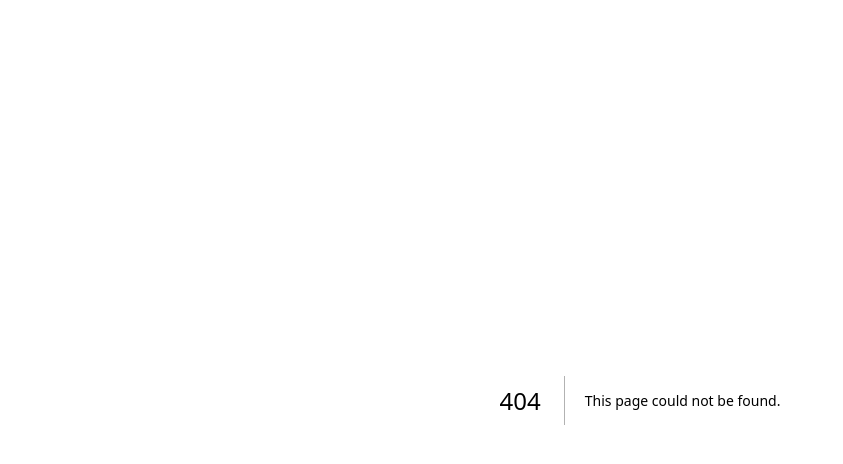
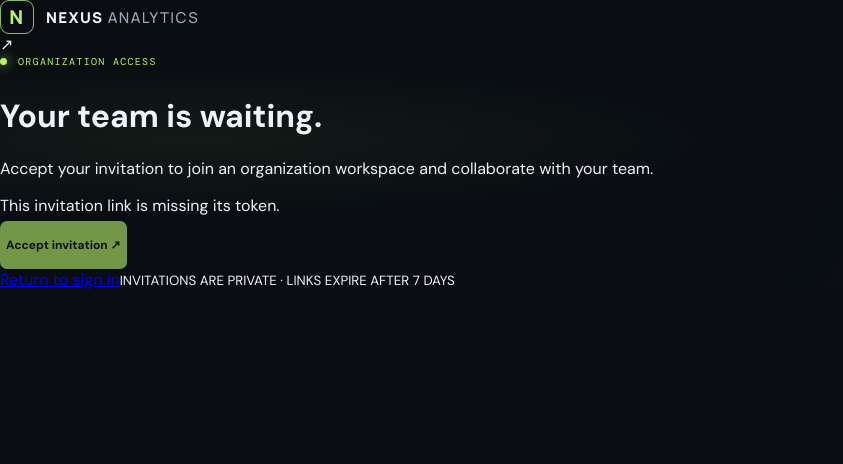
Before and after one commit to bhupendra272003/enterprise-analytics-hub., a Next.js app in the folder apps/web/: page /accept-invite in a window 1280 px wide. Before the commit this address had no page. Shown: the top 464 px of the page, without its empty margins (0-843 px from the left). Built offline with nearby package versions, Linux system fonts and the light colour scheme; no server answers.

Commit message:
Add invitation acceptance page

```diff
--- /dev/null
+++ b/apps/web/app/accept-invite/page.tsx
@@ -0,0 +1,49 @@
+'use client';
+
+import { useEffect, useState } from 'react';
+
+const API = process.env.NEXT_PUBLIC_API_URL || 'http://localhost:4000';
+
+export default function AcceptInvite() {
+  const [token, setToken] = useState('');
+  const [status, setStatus] = useState('Checking invitation…');
+  const [busy, setBusy] = useState(false);
+  const [done, setDone] = useState(false);
+
+  useEffect(() => {
+    const value = new URLSearchParams(window.location.search).get('token') || '';
+    setToken(value);
+    setStatus(value.length >= 32 ? 'Invitation link detected. Sign in with the invited email address, then accept access.' : 'This invitation link is missing its token.');
+  }, []);
+
+  async function accept() {
+    setBusy(true); setStatus('');
+    try {
+      const response = await fetch(`${API}/api/invitations/accept`, {
+        method: 'POST', credentials: 'include',
+        headers: { 'Content-Type': 'application/json', 'X-Hub-Request': '1' },
+        body: JSON.stringify({ token })
+      });
+      const data = await response.json();
+      if (!response.ok) throw new Error(data.error || 'Invitation could not be accepted.');
+      setDone(true); setStatus(data.message || 'Invitation accepted.');
+    } catch (e) {
+      setStatus(e instanceof Error ? e.message : 'Could not accept invitation.');
+    } finally { setBusy(false); }
+  }
+
+  return <main className="invite-accept-shell">
+    <div className="invite-accept-card">
+      <a className="brand" href="/"><span className="brand-mark">N</span><span>NEXUS<span className="brand-light"> ANALYTICS</span></span></a>
+      <div className="accept-symbol">{done ? '✓' : '↗'}</div>
+      <div className="eyebrow"><span/> ORGANIZATION ACCESS</div>
+      <h1>{done ? 'You’re on the team.' : 'Your team is waiting.'}</h1>
+      <p>{done ? 'Your invitation has been accepted. You can now open your NEXUS workspace.' : 'Accept your invitation to join an organization workspace and collaborate with your team.'}</p>
+      <div className="accept-status" role="status">{status}</div>
+      {!done && <button className="submit" onClick={accept} disabled={busy || token.length < 32}>{busy ? 'Verifying invitation…' : 'Accept invitation ↗'}</button>}
+      {done && <a className="submit accept-link" href="/workspace">Open workspace ↗</a>}
+      <a className="accept-back" href="/">Return to sign in</a>
+      <small className="accept-foot">INVITATIONS ARE PRIVATE · LINKS EXPIRE AFTER 7 DAYS</small>
+    </div>
+  </main>;
+}
```
